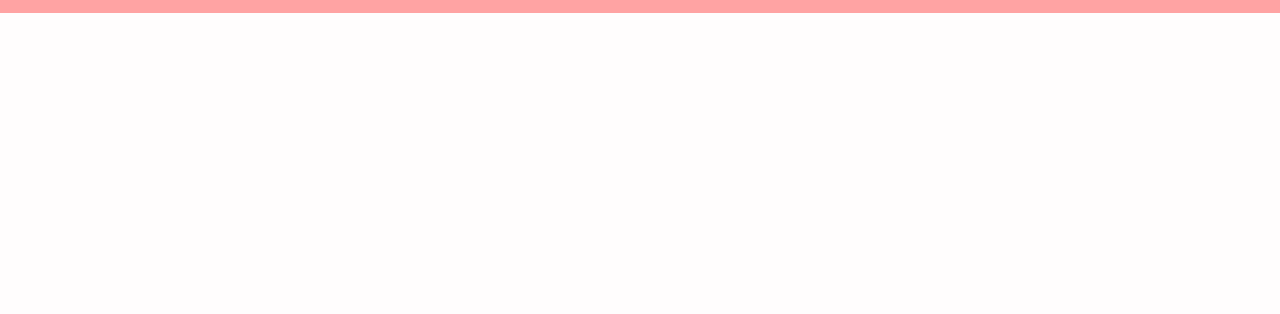
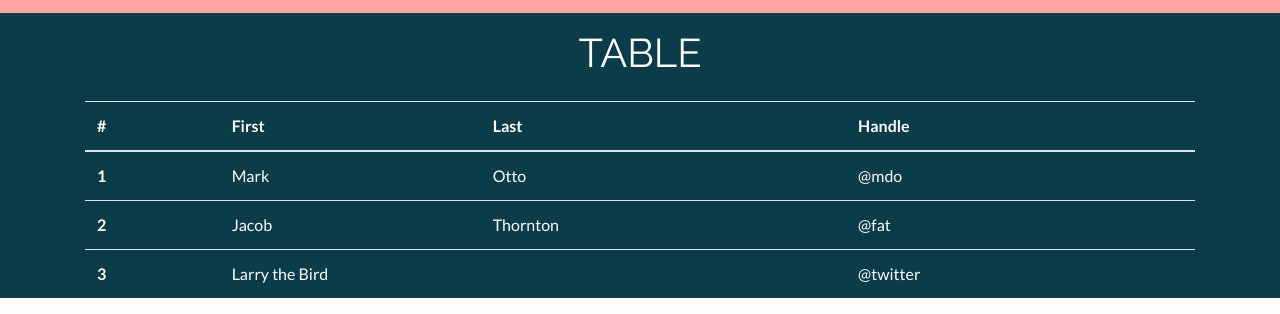
Before and after one commit to MajaAnna/bootstrap_app, a website: page index.html in a window 1280 px wide. Shown: the part 844-1158 px from the top of the page. Before the commit the page ends 857 px from the top, so only its background shows below. Drawn offline with nearby package versions, Linux system fonts and the light colour scheme.

Commit message:
table section

```diff
--- a/index.html
+++ b/index.html
@@ -36,7 +36,7 @@
                         <a class="dropdown-item" href="#">Jambotron</a>
                         <a class="dropdown-item" href="#">Carousel</a>
                         <a class="dropdown-item" href="#fourPics">Four pictures</a>
-                        <a class="dropdown-item" href="#">Table</a>
+                        <a class="dropdown-item" href="#tableSection">Table</a>
                         <span class="text-muted">Thanks for visitting!</span>
                     </div>
                 </div>
@@ -84,6 +84,42 @@
                 </div>
             </div>
         </section>
+        <section id="tableSection">
+            <div class="container">
+                <header>
+                    <h1>TABLE</h1>
+                </header>
+                <table class="table table-hover">
+                    <thead>
+                    <tr>
+                        <th scope="col">#</th>
+                        <th scope="col">First</th>
+                        <th scope="col">Last</th>
+                        <th scope="col">Handle</th>
+                    </tr>
+                    </thead>
+                    <tbody>
+                    <tr>
+                        <th scope="row">1</th>
+                        <td>Mark</td>
+                        <td>Otto</td>
+                        <td>@mdo</td>
+                    </tr>
+                    <tr>
+                        <th scope="row">2</th>
+                        <td>Jacob</td>
+                        <td>Thornton</td>
+                        <td>@fat</td>
+                    </tr>
+                    <tr>
+                        <th scope="row">3</th>
+                        <td colspan="2">Larry the Bird</td>
+                        <td>@twitter</td>
+                    </tr>
+                    </tbody>
+                </table>
+            </div>
+        </section>
     </main>
 
     <footer>
--- a/scss/partials/_styles.scss
+++ b/scss/partials/_styles.scss
@@ -37,3 +37,13 @@ h1{
 .imgRound{
   border-radius: 5px;
 }
+
+#tableSection{
+  background-color:$darkColor;
+  color:$bgColor;
+}
+
+#tableSection header h1{
+  color:$bgColor;
+  padding:2rem 0;
+}
```
Also changed, not shown: css/main.css.
